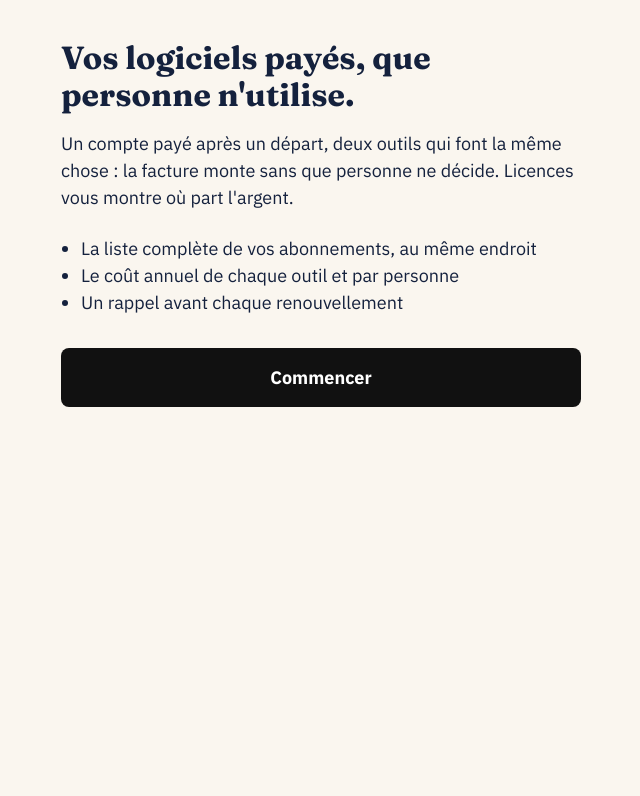
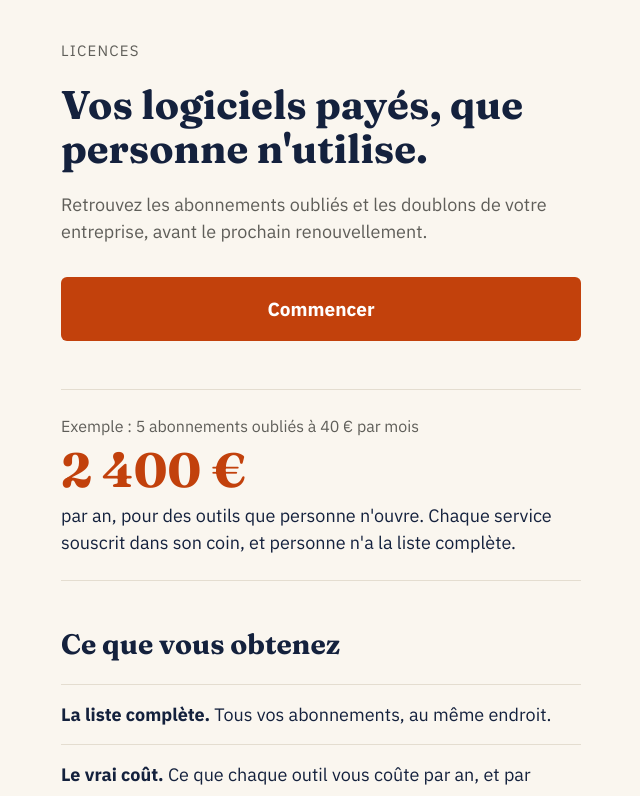
Before and after one commit to matheol-cloud/licences, a Next.js app: page / in a window 1280 px wide. Shown: the top 796 px of the page, without its empty margins (319-959 px from the left). Built offline with nearby package versions, Linux system fonts and the light colour scheme.

Commit message:
Update page.tsx

```diff
--- a/app/page.tsx
+++ b/app/page.tsx
@@ -1,43 +1,88 @@
+const LIEN_BOUTON = "COLLE_TON_LIEN_STRIPE_ICI";
+
 export default function Home() {
   return (
-    <main
-      style={{
-        maxWidth: 560,
-        margin: "0 auto",
-        padding: "40px 20px",
-        lineHeight: 1.5,
-      }}
-    >
-      <h1 style={{ fontSize: 32, lineHeight: 1.15, margin: "0 0 16px" }}>
+    <main style={{ maxWidth: 560, margin: "0 auto", padding: "40px 20px 56px" }}>
+      <p
+        style={{
+          margin: "0 0 20px",
+          fontSize: 15,
+          letterSpacing: "0.08em",
+          textTransform: "uppercase",
+          color: "var(--pierre)",
+        }}
+      >
+        Licences
+      </p>
+
+      <h1 style={{ fontSize: 40, margin: "0 0 20px" }}>
         Vos logiciels payés, que personne n&apos;utilise.
       </h1>
 
-      <p style={{ fontSize: 18, margin: "0 0 24px" }}>
-        Un compte payé après un départ, deux outils qui font la même chose :
-        la facture monte sans que personne ne décide. Licences vous montre
-        où part l&apos;argent.
+      <p style={{ margin: "0 0 32px", color: "var(--pierre)" }}>
+        Retrouvez les abonnements oubliés et les doublons de votre entreprise,
+        avant le prochain renouvellement.
       </p>
 
-      <ul style={{ paddingLeft: 20, margin: "0 0 32px" }}>
-        <li>La liste complète de vos abonnements, au même endroit</li>
-        <li>Le coût annuel de chaque outil et par personne</li>
-        <li>Un rappel avant chaque renouvellement</li>
-      </ul>
+      <a href={LIEN_BOUTON} className="bouton">
+        Commencer
+      </a>
 
-      <a
-        href="https://buy.stripe.com/test_9B6bITbq4gFMaFu8rQ04800"
+      <section
         style={{
-          display: "block",
-          textAlign: "center",
-          padding: "16px 20px",
-          fontSize: 18,
-          fontWeight: 700,
-          color: "#ffffff",
-          background: "#111111",
-          borderRadius: 8,
-          textDecoration: "none",
+          margin: "48px 0",
+          padding: "24px 0",
+          borderTop: "1px solid var(--filet)",
+          borderBottom: "1px solid var(--filet)",
         }}
       >
+        <p style={{ margin: "0 0 8px", color: "var(--pierre)", fontSize: 16 }}>
+          Exemple : 5 abonnements oubliés à 40&nbsp;€ par mois
+        </p>
+        <p
+          style={{
+            margin: "0 0 8px",
+            fontFamily: "var(--font-titre), Georgia, serif",
+            fontSize: 48,
+            fontWeight: 700,
+            lineHeight: 1,
+            color: "var(--brique)",
+          }}
+        >
+          2&nbsp;400&nbsp;€
+        </p>
+        <p style={{ margin: 0 }}>
+          par an, pour des outils que personne n&apos;ouvre. Chaque service
+          souscrit dans son coin, et personne n&apos;a la liste complète.
+        </p>
+      </section>
+
+      <h2 style={{ fontSize: 28, margin: "0 0 24px" }}>
+        Ce que vous obtenez
+      </h2>
+
+      <ol style={{ margin: "0 0 40px", padding: 0, listStyle: "none" }}>
+        <li style={{ padding: "16px 0", borderTop: "1px solid var(--filet)" }}>
+          <strong>La liste complète.</strong> Tous vos abonnements, au même
+          endroit.
+        </li>
+        <li style={{ padding: "16px 0", borderTop: "1px solid var(--filet)" }}>
+          <strong>Le vrai coût.</strong> Ce que chaque outil vous coûte par an,
+          et par personne.
+        </li>
+        <li
+          style={{
+            padding: "16px 0",
+            borderTop: "1px solid var(--filet)",
+            borderBottom: "1px solid var(--filet)",
+          }}
+        >
+          <strong>Un rappel avant chaque renouvellement.</strong> Vous décidez
+          avant de payer, pas après.
+        </li>
+      </ol>
+
+      <a href={LIEN_BOUTON} className="bouton">
         Commencer
       </a>
     </main>
```
